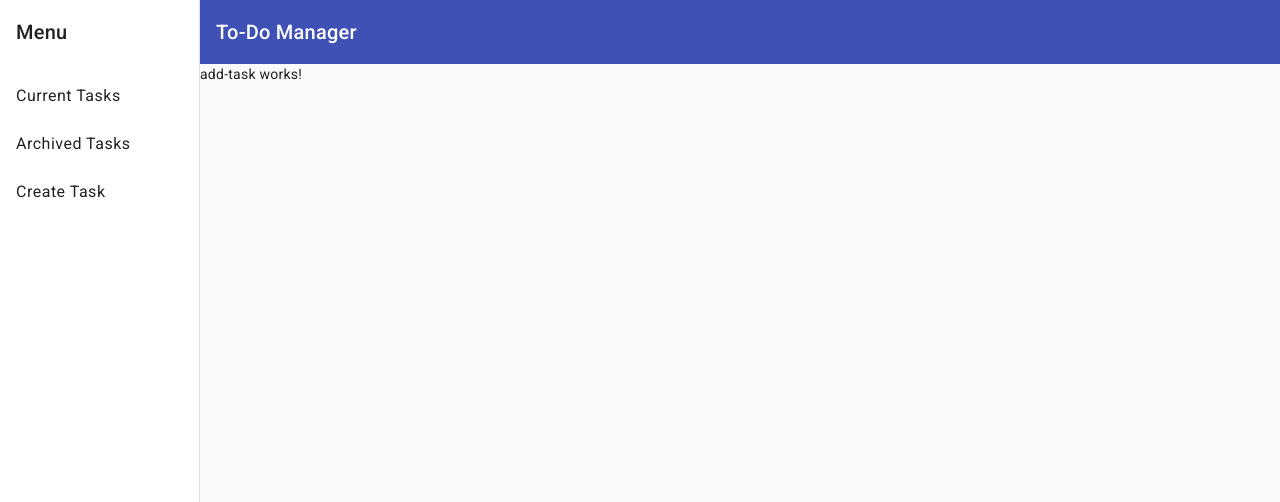
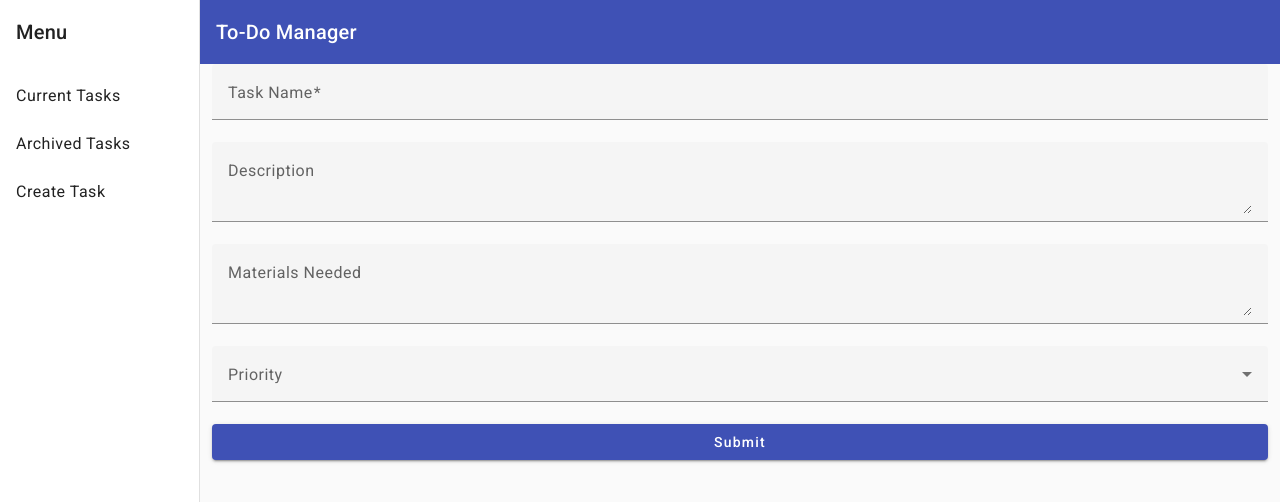
Before and after one commit to wchristian84/to-do-manager, an Angular app: page /add-task in a window 1280 px wide. Shown: the top 502 px of the page. Built offline with nearby package versions, Linux system fonts and the light colour scheme.

Commit message:
add form mostly done

```diff
--- a/src/app/list/add-task/add-task.component.html
+++ b/src/app/list/add-task/add-task.component.html
@@ -1 +1,31 @@
-<p>add-task works!</p>
+
+<form [formGroup]="addTaskForm" (ngSubmit)="onSubmit()">
+    <div class="container">
+        <div class="d-flex flex-column">
+            <mat-form-field width="100%">
+                <mat-label>Task Name</mat-label>
+                <input matInput type="text" formControlName="name"/>
+            </mat-form-field>
+
+            <mat-form-field appearance="fill">
+                <mat-label>Description</mat-label>
+                <textarea matInput formControlName="description"></textarea>
+            </mat-form-field>
+
+            <mat-form-field appearance="fill">
+                <mat-label>Materials Needed</mat-label>
+                <textarea type="text" matInput formControlName="materials"></textarea>
+            </mat-form-field>
+
+            <mat-form-field appearance="fill">
+                <mat-label>Priority</mat-label>
+                <mat-select formControlName="priority">
+                    <mat-option *ngFor="let priority of priorities" value="{{ priority }}">
+                        {{ priority }}
+                    </mat-option>
+                </mat-select>
+            </mat-form-field>
+            <button mat-raised-button color='primary' type="submit">Submit</button>
+         </div>
+    </div>
+</form>
--- a/src/app/list/add-task/add-task.component.ts
+++ b/src/app/list/add-task/add-task.component.ts
@@ -1,4 +1,5 @@
 import { Component, OnInit } from '@angular/core';
+import { FormArray, FormBuilder, FormGroup, FormControl, Validators } from '@angular/forms';
 
 @Component({
   selector: 'app-add-task',
@@ -6,10 +7,21 @@ import { Component, OnInit } from '@angular/core';
   styleUrls: ['./add-task.component.css']
 })
 export class AddTaskComponent implements OnInit {
+  addTaskForm: FormGroup;
+  priorities: string[] = ['Low', 'Medium', 'High', 'Urgent'];
 
-  constructor() { }
+  constructor(private formBuilder: FormBuilder) {
+    this.addTaskForm = this.formBuilder.group({
+      name: new FormControl<string | null>(null, Validators.required),
+      description: new FormControl<string | null>(null),
+      materials: new FormControl<string | null>(null),
+      priority: new FormControl<string | null>(null)
+    })}
 
   ngOnInit(): void {
   }
 
+  onSubmit() {
+    console.log(this.addTaskForm.value);
+  }
 }
--- a/src/app/list/task.model.ts
+++ b/src/app/list/task.model.ts
@@ -2,7 +2,7 @@ export class Task {
   constructor(
     public name: string,
     public description: string,
-    public materialsNeeded: string[],
+    public materialsNeeded: string,
     public priority: string,
   ) {}
 }
--- a/src/app/list/task.service.ts
+++ b/src/app/list/task.service.ts
@@ -13,7 +13,7 @@ export class TaskService {
     {
       name: 'blasdhf',
       description: 'blah blah blah',
-      materialsNeeded: ["don't know"],
+      materialsNeeded: "don't know",
       priority: 'high',
     },
   ];
```
Also changed, not shown: src/app/app.module.ts (+10 -2 lines).
